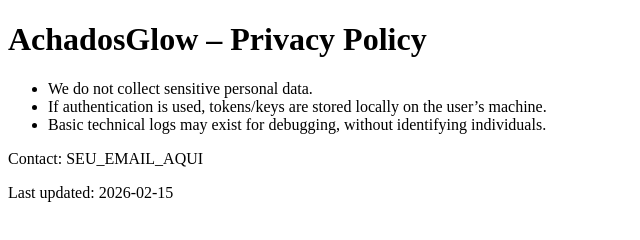
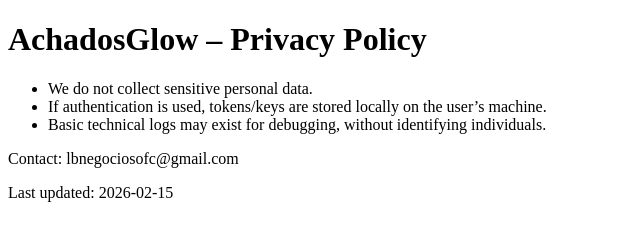
Before and after one commit to Gibrahil636/achadosglow-legal, a plain HTML site: page privacy.html in a window 1280 px wide. Shown: the full height of the page, 0-640 px from the left. Drawn offline with Linux system fonts and the light colour scheme.

Commit message:
Update privacy.html

```diff
--- a/privacy.html
+++ b/privacy.html
@@ -5,6 +5,6 @@
   <li>If authentication is used, tokens/keys are stored locally on the user’s machine.</li>
   <li>Basic technical logs may exist for debugging, without identifying individuals.</li>
 </ul>
-<p>Contact: SEU_EMAIL_AQUI</p>
+<p>Contact: lbnegociosofc@gmail.com</p>
 <p>Last updated: 2026-02-15</p>
 </body></html>
```
